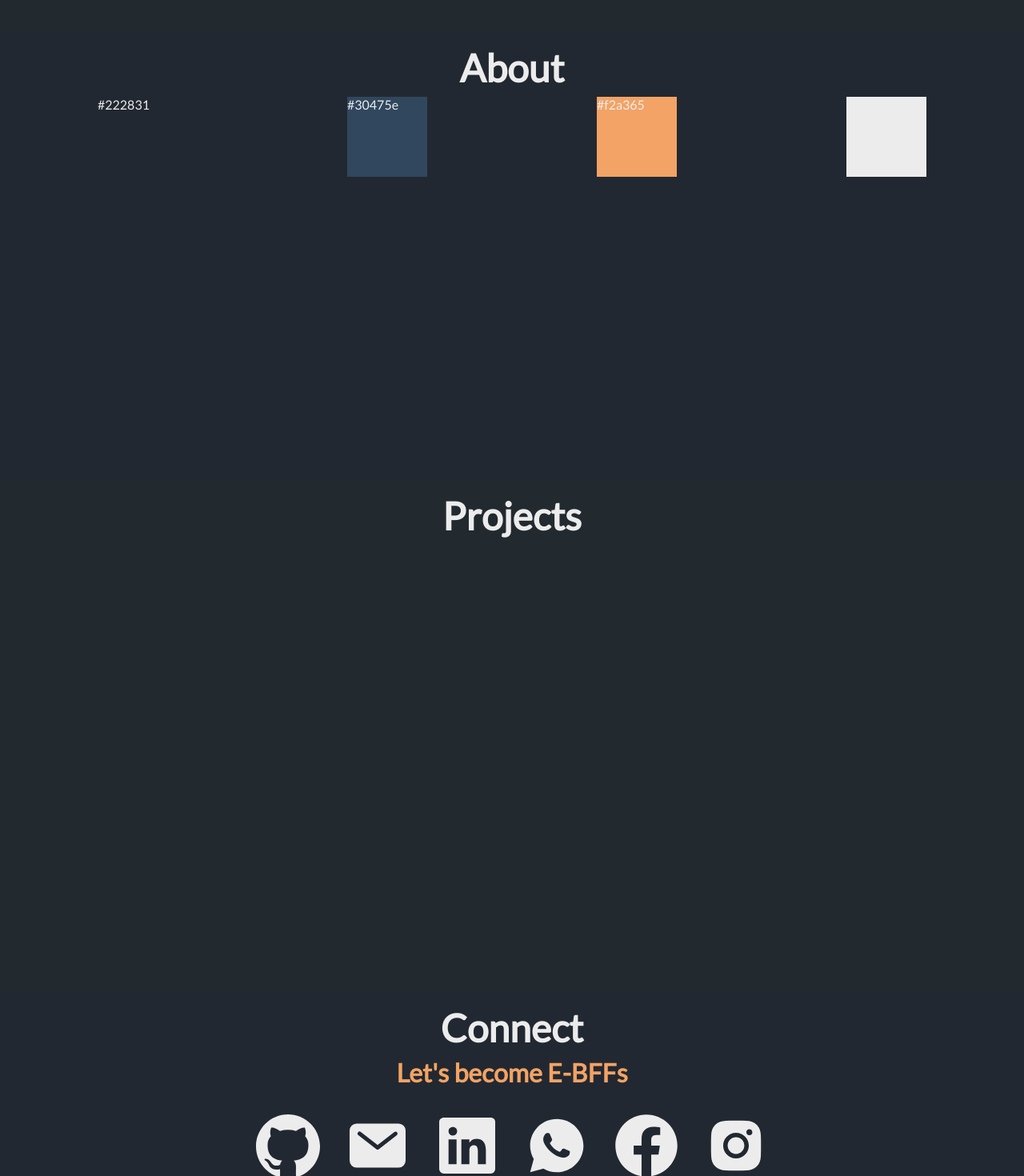
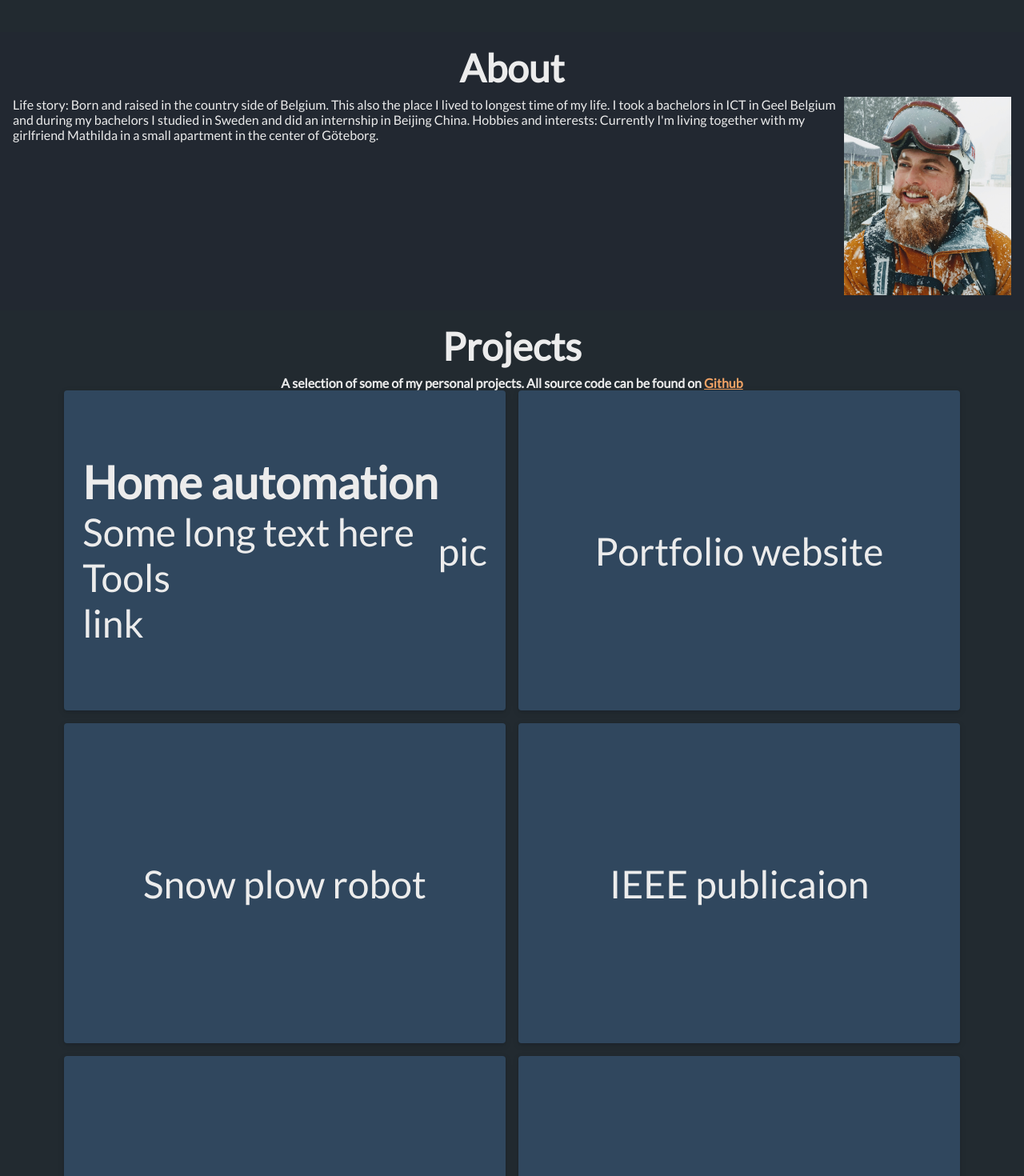
Before and after one commit to DankersW/dankersw.github.io, a React (Create React App) app: page / in a window 1280 px wide. Shown: the part 760-2230 px from the top of the page at 80% size. Built offline with nearby package versions, Linux system fonts and the light colour scheme; grey boxes are pictures that could not be loaded.

Commit message:
Basic layout about and project page

```diff
--- a/src/App.css
+++ b/src/App.css
@@ -31,6 +31,15 @@
   text-align: center;
   padding-bottom: 2vh;
 }
+.sub-sub-title {
+  font-size: 1rem;
+  text-align: center;
+  color: #ECECEC;
+}
+
+a {
+  color: #f2a365;
+}
 
 .content {
   z-index: 2;
--- a/src/pages/about/about.css
+++ b/src/pages/about/about.css
@@ -1,6 +1,5 @@
 .about-container {
     width: 100%;
-    height: 70vh;
     color: #ECECEC
 }
 
@@ -8,6 +7,16 @@
     display: flex;
     flex-direction: row;
     justify-content: space-around;
+}
+
+img {
+    max-width: 100%;
+    max-height: 100%;
+}
+
+.about-pic {
+    width: 500px;
+    height: auto;
 }
 
 .flex-item {
--- a/src/pages/about/about.tsx
+++ b/src/pages/about/about.tsx
@@ -1,15 +1,26 @@
 import React from "react";
 import "./about.css"
+import wouterSnowPic from "./../../images/wouter.jpg"
 
 export default function About() {
     return (
         <div className="about-container bg-dark-grey section-wrapper">
             <h1 className="section-title">About</h1>
             <div className="about-flex-container">
-                <div className="color1 flex-item">#222831</div>
-                <div className="color2 flex-item">#30475e</div>
-                <div className="color3 flex-item">#f2a365</div>
-                <div className="color4 flex-item">#ECECEC</div>
+                <div className="about-info">
+                    Life story:
+                    Born and raised in the country side of Belgium. This also the place I lived to longest time of my life.
+                    I took a bachelors in ICT in Geel Belgium and during my bachelors I studied in Sweden and did an internship in Beijing China.
+
+                    Hobbies and interests:
+
+                    Currently I'm living together with my girlfriend Mathilda in a small apartment in the center of Göteborg.
+
+
+                </div>
+                <div className="about-pic">
+                    <img src={wouterSnowPic} alt="BigCo Inc. logo"/>
+                </div>
             </div>
         </div>
     );
--- a/src/pages/projects/projects.css
+++ b/src/pages/projects/projects.css
@@ -1,3 +1,37 @@
 .projects-container {
-    height: 80vh;
 }
+
+.project-grid {
+    padding: 0 5vw 0 5vw;
+    display: grid;
+    gap: 1rem;
+
+    grid-template-columns: repeat(auto-fit, minmax(500px, 1fr));
+    grid-auto-rows: 400px;
+}
+
+.project-tile {
+    display: flex;
+    flex-direction: row;
+    justify-content: center;
+    align-items: center;
+
+    background: #30475e;
+    font-size: 3rem;
+    color: #ECECEC;
+
+    box-shadow: rgba(3, 8, 20, 0.1) 0px 0.15rem 0.5rem, rgba(2, 8, 20, 0.1) 0px 0.075rem 0.175rem;
+    height: 100%;
+    width: 100%;
+    border-radius: 4px;
+    transition: all 500ms;
+    overflow: hidden;
+
+    background-size: cover;
+    background-position: center;
+    background-repeat: no-repeat;
+}
+
+.project-title {
+
+}
--- a/src/pages/projects/projects.tsx
+++ b/src/pages/projects/projects.tsx
@@ -5,6 +5,31 @@ export default function Projects() {
     return (
         <div className="projects-container section-wrapper bg-grey">
             <h1 className="section-title">Projects</h1>
+            <h3 className="sub-sub-title">
+                A selection of some of my personal projects. All source code can be found on <a href="https://github.com/DankersW" target="_blank" rel="noopener noreferrer">Github</a>
+            </h3>
+            <div className="project-grid">
+                <div className="project-tile">
+                    <div className="project-info">
+                        <h3 className="project-title">Home automation</h3>
+                        <p>Some long text here</p>
+                        <p>Tools</p>
+                        <p>link</p>
+                    </div>
+                    <div className="project-bg">
+                        pic
+                    </div>
+
+                </div>
+                <div className="project-tile">Portfolio website</div>
+                <div className="project-tile">Snow plow robot</div>
+                <div className="project-tile">IEEE publicaion</div>
+                <div className="project-tile">AI poker player</div>
+                <div className="project-tile">DIY bed with storage</div>
+                <div className="project-tile">Drone</div>
+
+            </div>
+
         </div>
     );
 }
```
Also changed, not shown: src/images/wouter.jpg (added), 1 other file (tests, documents, lock files or other folders).
